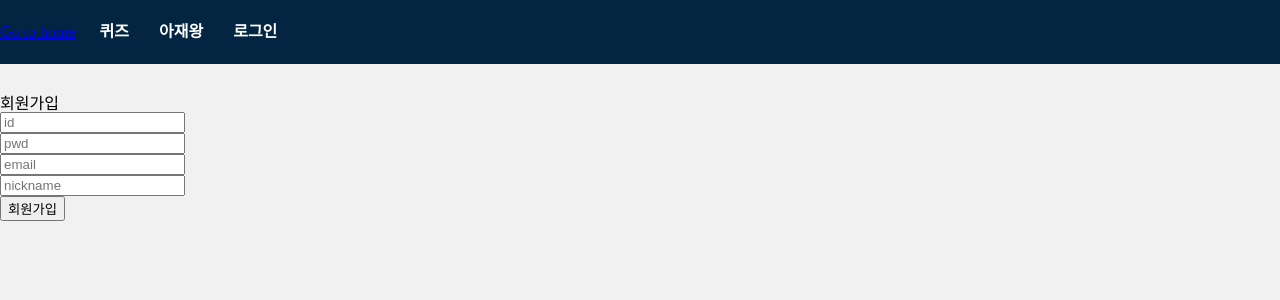
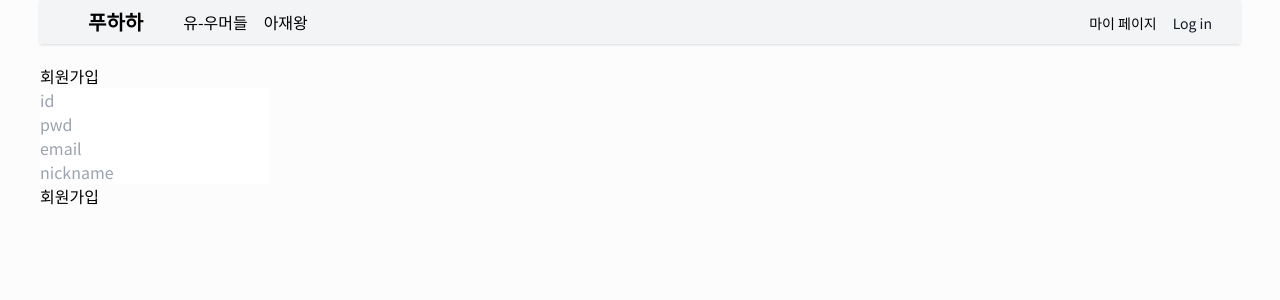
Before and after one commit to Wooin-dev/HAHAHA-Front, a React (Create React App) app: page /sign-up in a window 1280 px wide. Shown: the top 300 px of the page. Built offline with nearby package versions, Linux system fonts and the light colour scheme.

Commit message:
[Css] tailwind 설정 & 퀴즈페이지 (#10)
* [init] mui 의존성 추가

* [css] 폰트 설정 노토산스 기본

* [css] tailwind 설정 & 퀴즈리스트 페이지

```diff
--- a/package.json
+++ b/package.json
@@ -38,5 +38,8 @@
       "last 1 firefox version",
       "last 1 safari version"
     ]
+  },
+  "devDependencies": {
+    "tailwindcss": "^3.3.5"
   }
 }
--- a/src/App.js
+++ b/src/App.js
@@ -1,6 +1,6 @@
 import {BrowserRouter, Route, Routes} from "react-router-dom";
 import Home from "./pages/Home";
-import Quiz from "./pages/Quiz";
+import QuizListPage from "./pages/QuizListPage";
 import NotFound from "./pages/NotFound";
 import Header from "./components/Header";
 import Mypage from "./pages/Mypage";
@@ -43,13 +43,14 @@ function App() {
 
 
     return (
-        <div className='root-wrap'>
+        <div className="w-[1200px] m-auto pb-10">
             <BrowserRouter>
                 {/*Routes 영향 받지 않는 페이지는 태그 바깥으로*/}
                 <Header/>
                 <Routes>
-                    <Route path="/" element={<Home/>}/>
-                    <Route path="/quizzes" element={<Quiz/>}/>
+                    {/*<Route path="/" element={<Home/>}/>*/}
+                    <Route path="/" element={<QuizListPage/>}/>
+                    <Route path="/quizzes" element={<QuizListPage/>}/>
                     <Route path="/quizzes/:id" element={<QuizOne/>}/>
                     <Route path="/quizzes/create" element={<QuizCreate/>}/>
                     <Route path="/quizzes/modify/:id" element={<QuizModify/>}/>
--- a/src/components/Header.js
+++ b/src/components/Header.js
@@ -20,7 +20,7 @@ export default function Header() {
         setUserInfo(undefined);
         localStorage.removeItem('user-info');
 
-        window.location.href="/";
+        window.location.href = "/";
         // navigate('/');
     }
 
@@ -50,27 +50,46 @@ export default function Header() {
         </li>
 
     return (
-        <div className="header-container">
-            <div className="header-wrap">
-                <div className="header-left-wrap">
-                    <Link style={{display: 'flex', alignItems: 'center'}} to='/'>
-                        Go to home
-                    </Link>
-                    <ul>
-                        <li>
-                            <Link className='header-nav-item' to='/quizzes'>
-                                퀴즈
-                            </Link>
-                        </li>
-                        <li>
-                            <Link className='header-nav-item' to='/rank'>
-                                아재왕
-                            </Link>
-                        </li>
-                        {LoginOutNav}
-                    </ul>
-                </div>
+        <header
+            className="mb-5 bg-gray-100 shadow text-black min-w-2100 w-full flex justify-between items-center p-2 z-10">
+            <div className="flex items-center">
+                <Link className="text-xl font-bold ml-10 whitespace-nowrap flex-shrink-0" to="/">푸하하</Link>
+                <nav className="ml-10 space-x-4 whitespace-nowrap flex-shrink-0">
+                    <Link to="/quizzes" className="hover:text-gray-400">유-우머들</Link>
+                    <Link to="/rank" className="hover:text-gray-400">아재왕</Link>
+                </nav>
             </div>
-        </div>
+            <div className="ml-auto mr-5 space-x-4">
+                <Link to="/rank" className="text-sm">마이 페이지</Link>
+                {/*<a href="#" className="text-sm font-semibold leading-6 text-gray-900"></a>*/}
+                <Link to="/login">
+                    <button className="text-sm leading-6 text-gray-900">Log in
+                        {/*<span aria-hidden="true">&rarr;</span>*/}
+                    </button>
+                </Link>
+            </div>
+        </header>
+        // <div className="header-container">
+        //     <div className="header-wrap">
+        //         <div className="header-left-wrap">
+        //             <Link style={{display: 'flex', alignItems: 'center'}} to='/'>
+        //                 Go to home
+        //             </Link>
+        //             <ul>
+        //                 <li>
+        //                     <Link className='header-nav-item' to='/quizzes'>
+        //                         퀴즈
+        //                     </Link>
+        //                 </li>
+        //                 <li>
+        //                     <Link className='header-nav-item' to='/rank'>
+        //                         아재왕
+        //                     </Link>
+        //                 </li>
+        //                 {LoginOutNav}
+        //             </ul>
+        //         </div>
+        //     </div>
+        // </div>
     )
 }
--- a/src/components/QuizCreateButton.js
+++ b/src/components/QuizCreateButton.js
@@ -10,10 +10,17 @@ function QuizCreateButton() {
     }
 
 
+    return (
+        <div className="
+        w-[100px] m-auto py-1.5
+        text-sm text-white font-bold text-center
 
-    return (
-        <div className={'quiz-create'} onClick={onClickQuizCreate}>
-            quizCreate
+        bg-blue-500 hover:bg-blue-700 ease-out duration-300
+        rounded-full shadow
+
+        cursor-pointer
+
+        " onClick={onClickQuizCreate}>
             퀴즈 만들기
         </div>
     );
--- a/src/index.css
+++ b/src/index.css
@@ -1,94 +1,125 @@
-@import "reset.css";
+/*@import "reset.css";*/
+@import url('https://fonts.googleapis.com/css2?family=Noto+Sans+KR&display=swap');
+
+@tailwind base;
+@tailwind components;
+@tailwind utilities;
 
 body {
-    background-color: #f1f1f1;
-}
-
-.root-wrap {
-    position: absolute;
-    top: 0;
-    bottom: 0;
-    width: 100%;
-}
-
-/*header 시작*/
-.header-container {
-    background-color: rgba(3,37,65,1);
-}
-
-.header-wrap {
-    height: 64px;
-    max-width: 1400px;
-    margin: 0 auto;
-
-    display: flex;
-    align-items: center;
-}
-
-.header-left-wrap {
-    display: flex;
-}
-
-.header-left-wrap ul{
-    display: flex;
-    margin-left: 16px;
-}
-
-.header-left-wrap li {
-    margin-right: 14px;
-    padding: 8px;
-}
-
-.header-nav-item {
-    color: white;
-    text-decoration: none;
-    font-weight: 600;
+    background-color: #fcfcfc;
+    font-family: "Noto Sans KR", sans-serif;
 }
 
 
-.page-container {
-    max-width: 1400px;
-    margin: 0 auto;
-    padding: 32px 0;
-}
 
 
-.quiz-container {
-    display: flex;
-    flex-wrap: wrap;
-    justify-content: center;
-}
-
-.quiz-info {
-    width:300px;
-    padding: 10px;
-    margin: 10px 10px 10px 10px;
-
-    cursor: pointer;
-
-    border: beige 1px solid;
-    border-radius: 10px;
-
-    background-color: white;
-
-}
-
-.quiz-info h3, h5{
-    margin-top: 8px;
-
-}
-
-.quiz-info h3 {
-    font-size: 20px;
-    font-weight: bold;
-}
-
-.quiz-info h5 {
-    font-size: 10px;
-    color: white;
-}
 
 
-.quiz-create {
-    cursor: pointer;
-}
+
+
+
+
+
+
+
+
+
+
+
+
+
+
+
+
+
+
+
+
+/*.root-wrap {*/
+/*    position: absolute;*/
+/*    top: 0;*/
+/*    bottom: 0;*/
+/*    width: 100%;*/
+/*}*/
+
+/*!*header 시작*!*/
+/*.header-container {*/
+/*    background-color: rgba(3,37,65,1);*/
+/*}*/
+
+/*.header-wrap {*/
+/*    height: 64px;*/
+/*    max-width: 1400px;*/
+/*    margin: 0 auto;*/
+
+/*    display: flex;*/
+/*    align-items: center;*/
+/*}*/
+
+/*.header-left-wrap {*/
+/*    display: flex;*/
+/*}*/
+
+/*.header-left-wrap ul{*/
+/*    display: flex;*/
+/*    margin-left: 16px;*/
+/*}*/
+
+/*.header-left-wrap li {*/
+/*    margin-right: 14px;*/
+/*    padding: 8px;*/
+/*}*/
+
+/*.header-nav-item {*/
+/*    color: white;*/
+/*    text-decoration: none;*/
+/*    font-weight: 600;*/
+/*}*/
+
+
+/*.page-container {*/
+/*    max-width: 1400px;*/
+/*    margin: 0 auto;*/
+/*    padding: 32px 0;*/
+/*}*/
+
+
+/*.quiz-container {*/
+/*    display: flex;*/
+/*    flex-wrap: wrap;*/
+/*    justify-content: center;*/
+/*}*/
+
+/*.quiz-info {*/
+/*    width:300px;*/
+/*    padding: 10px;*/
+/*    margin: 10px 10px 10px 10px;*/
+
+/*    cursor: pointer;*/
+
+/*    border: beige 1px solid;*/
+/*    border-radius: 10px;*/
+
+/*    background-color: white;*/
+
+/*}*/
+
+/*.quiz-info h3, h5{*/
+/*    margin-top: 8px;*/
+
+/*}*/
+
+/*.quiz-info h3 {*/
+/*    font-size: 20px;*/
+/*    font-weight: bold;*/
+/*}*/
+
+/*.quiz-info h5 {*/
+/*    font-size: 10px;*/
+/*    color: white;*/
+/*}*/
+
+
+/*.quiz-create {*/
+/*    cursor: pointer;*/
+/*}*/
--- a/src/pages/Home.js
+++ b/src/pages/Home.js
@@ -17,9 +17,12 @@ export default function Home() {
     return (
         <div>
             <div>Home</div>
-            <div>Username : {isLogin ? userInfo.username : ''}</div>
-            <div>Login : {loginStatus}</div>
-            <div>Authorization : {authorization}</div>
+            <div>Home</div>
+            <div>Home</div>
+            <div>Home</div>
+            {/*<div>Username : {isLogin ? userInfo.username : ''}</div>*/}
+            {/*<div>Login : {loginStatus}</div>*/}
+            {/*<div>Authorization : {authorization}</div>*/}
         </div>
     )
 }
--- a/src/pages/Quiz.js
+++ /dev/null
@@ -1,41 +0,0 @@
-import React, {useEffect, useState} from "react";
-
-import QuizThumb from "../components/QuizThumb";
-import QuizCreateButton from "../components/QuizCreateButton";
-import axios from "axios";
-import {dummy} from "../quizDummy";
-
-export default function Quiz() {
-
-    const [quizzes, setQuizzes] = useState([]);
-
-    useEffect(() => {
-        axios.get('http://localhost:8080/api/quizzes').then(res => {
-            setQuizzes(res.data);
-        }).catch(error => {
-            console.log(error)
-        })
-    }, [])
-
-    return (
-        <div>
-            <h1>Quiz</h1><br/>
-            <div>{JSON.stringify(quizzes)}</div>
-            <div className='quiz-container'>
-                {
-                    quizzes.map((quiz) => {
-                        return (
-                            <QuizThumb key={quiz['quizId']}
-                                       id={quiz['quizId']}
-                                       question={quiz['question']}
-                                       hint={quiz.hint}
-                                       answer={quiz.answer}
-                                       description={quiz.description}/>
-                        )
-                    })
-                }
-                <QuizCreateButton/>
-            </div>
-        </div>
-    )
-}
--- /dev/null
+++ b/src/pages/QuizListPage.js
@@ -0,0 +1,69 @@
+import React, {useEffect, useState} from "react";
+
+import QuizThumb from "../components/QuizThumb";
+import QuizCreateButton from "../components/QuizCreateButton";
+import axios from "axios";
+import {dummy} from "../quizDummy";
+
+export default function QuizListPage() {
+
+    const [quizzes, setQuizzes] = useState([]);
+
+    useEffect(() => {
+        axios.get('http://localhost:8080/api/quizzes').then(res => {
+            setQuizzes(res.data);
+        }).catch(error => {
+            console.log(error)
+        })
+    }, [])
+
+    const Title = () => {
+        return (
+            <h1 className="
+            text-4xl font-bold text-center
+            m-auto p-16
+            ">
+                유-우머
+            </h1>
+        )
+    }
+
+    const ButtonLine = () => {
+        return (
+            <div className="flex justify-end mg-4">
+                <div className="">
+                    <QuizCreateButton/>
+                </div>
+            </div>
+        )
+    }
+
+    const QuizListSection = () => {
+        return (
+            <div className="">
+                <div className="
+                space-y-2
+                ">
+                    {
+                        quizzes.map((quiz) => {
+                            return (
+                                <QuizThumb key={quiz['quizId']}
+                                           quiz={quiz}/>
+                            )
+                        })
+                    }
+                </div>
+            </div>
+        )
+    }
+
+    return (
+        <div>
+            <Title/>
+            <div className="w-[650px] m-auto space-y-4">
+                <ButtonLine/>
+                <QuizListSection/>
+            </div>
+        </div>
+    )
+}
--- /dev/null
+++ b/tailwind.config.js
@@ -0,0 +1,10 @@
+/** @type {import('tailwindcss').Config} */
+module.exports = {
+    content: [
+        "./src/**/*.{js,jsx,ts,tsx}",
+    ],
+    theme: {
+        extend: {},
+    },
+    plugins: [],
+}
```
Also changed, not shown: src/components/QuizThumb.js (+42 -8 lines), 1 other file (tests, documents, lock files or other folders).
